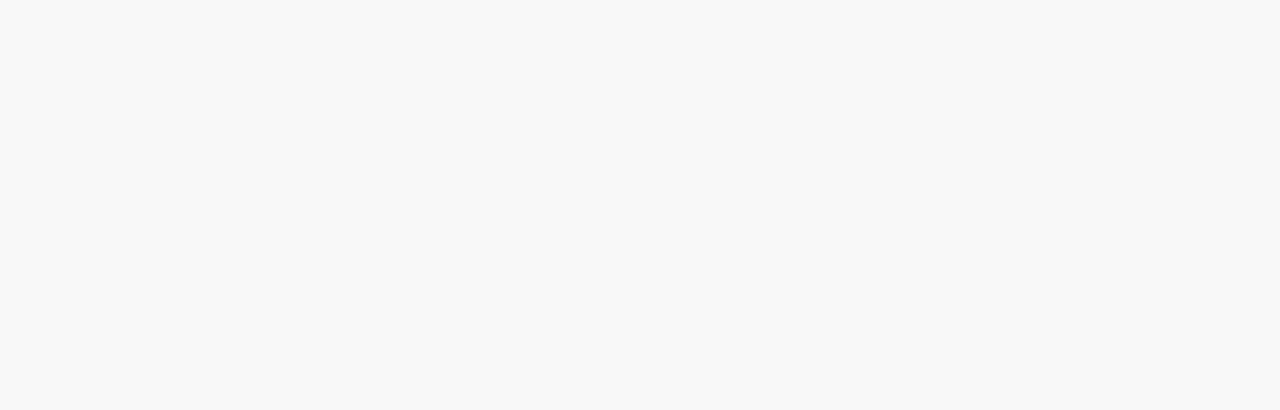
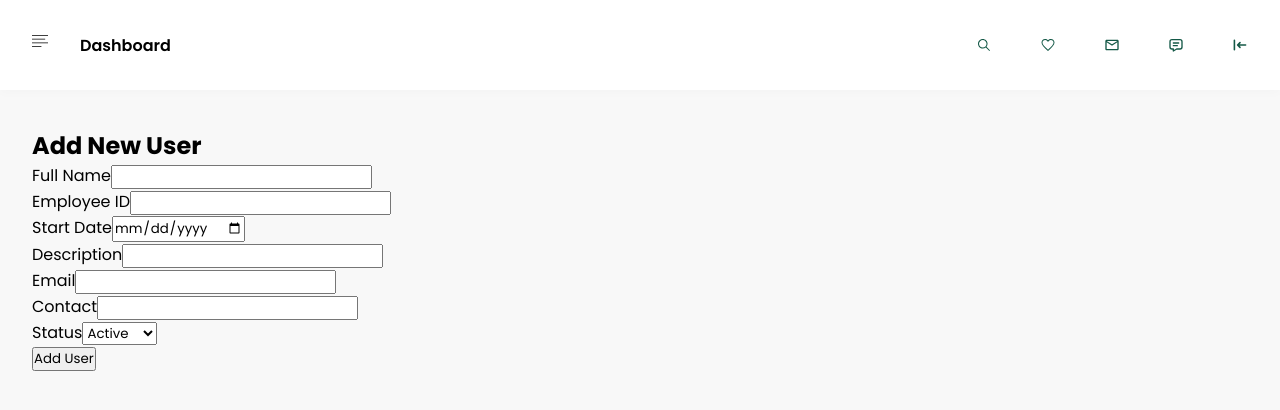
Before and after one commit to LuLuMS0206/Dashboard-Miranda, a React (Vite) app: page /newUsers in a window 1280 px wide. Shown: the top 410 px of the page. Built offline with nearby package versions, Linux system fonts and the light colour scheme.

Commit message:
add new user button

```diff
--- a/src/pages/userPage/userEditPage.jsx
+++ b/src/pages/userPage/userEditPage.jsx
@@ -1,5 +1,133 @@
-export const UserEditPage  = () => {
-    return(
-        <div></div>
-    )
-}
+import { NavbarComponent } from "./../../components/navbarComponent/navbarComponent";
+import { useEffect, useState } from "react";
+import { useDispatch, useSelector } from 'react-redux';
+import { useNavigate, useParams } from 'react-router-dom';
+import { editUser, selectUserById } from './../../assets/features/user/userSlice';
+
+export const UserEditPage = () => {
+    const { userId } = useParams();
+    const user = useSelector(state => selectUserById(state, userId));
+    const [formData, setFormData] = useState({
+        name: '',
+        id: '',
+        startDate: '',
+        description: '',
+        email: '',
+        contact: '',
+        status: 'ACTIVE',
+    });
+
+    const dispatch = useDispatch();
+    const navigate = useNavigate();
+
+    useEffect(() => {
+        if (user) {
+            setFormData(user);
+        }
+    }, [user]);
+
+    const handleChange = (e) => {
+        const { name, value } = e.target;
+        setFormData({
+            ...formData,
+            [name]: value,
+        });
+    };
+
+    const handleSubmit = (e) => {
+        e.preventDefault();
+        dispatch(editUser(formData));
+        navigate('/users'); // Navegar de nuevo a la página de usuarios
+    };
+
+    return (
+        <NavbarComponent>
+            <div>
+                <h2>Edit User</h2>
+                <form onSubmit={handleSubmit}>
+                    <div>
+                        <label htmlFor="name">Full Name</label>
+                        <input
+                            type="text"
+                            id="name"
+                            name="name"
+                            value={formData.name}
+                            onChange={handleChange}
+                            required
+                        />
+                    </div>
+                    <div>
+                        <label htmlFor="id">Employee ID</label>
+                        <input
+                            type="text"
+                            id="id"
+                            name="id"
+                            value={formData.id}
+                            onChange={handleChange}
+                            required
+                            readOnly // Hacer que el ID no sea editable
+                        />
+                    </div>
+                    <div>
+                        <label htmlFor="startDate">Start Date</label>
+                        <input
+                            type="date"
+                            id="startDate"
+                            name="startDate"
+                            value={formData.startDate}
+                            onChange={handleChange}
+                            required
+                        />
+                    </div>
+                    <div>
+                        <label htmlFor="description">Description</label>
+                        <input
+                            type="text"
+                            id="description"
+                            name="description"
+                            value={formData.description}
+                            onChange={handleChange}
+                            required
+                        />
+                    </div>
+                    <div>
+                        <label htmlFor="email">Email</label>
+                        <input
+                            type="email"
+                            id="email"
+                            name="email"
+                            value={formData.email}
+                            onChange={handleChange}
+                            required
+                        />
+                    </div>
+                    <div>
+                        <label htmlFor="contact">Contact</label>
+                        <input
+                            type="text"
+                            id="contact"
+                            name="contact"
+                            value={formData.contact}
+                            onChange={handleChange}
+                            required
+                        />
+                    </div>
+                    <div>
+                        <label htmlFor="status">Status</label>
+                        <select
+                            id="status"
+                            name="status"
+                            value={formData.status}
+                            onChange={handleChange}
+                            required
+                        >
+                            <option value="ACTIVE">Active</option>
+                            <option value="INACTIVE">Inactive</option>
+                        </select>
+                    </div>
+                    <button type="submit">Save Changes</button>
+                </form>
+            </div>
+        </NavbarComponent>
+    );
+};
--- a/src/pages/userPage/userNewPage.jsx
+++ b/src/pages/userPage/userNewPage.jsx
@@ -1,5 +1,124 @@
-export const UserNewPage  = () => {
-    return(
-        <div></div>
-    )
-}
+import { NavbarComponent } from "./../../components/navbarComponent/navbarComponent";
+import { useState } from "react";
+import { useDispatch } from 'react-redux';
+import { useNavigate } from 'react-router-dom';
+import { addUser } from './../../assets/features/user/userSlice';
+
+export const UserNewPage = () => {
+    const [formData, setFormData] = useState({
+        name: '',
+        id: '',
+        startDate: '',
+        description: '',
+        email: '',
+        contact: '',
+        status: 'ACTIVE',
+    });
+
+    const dispatch = useDispatch();
+    const navigate = useNavigate();
+
+    const handleChange = (e) => {
+        const { name, value } = e.target;
+        setFormData({
+            ...formData,
+            [name]: value,
+        });
+    };
+
+    const handleSubmit = (e) => {
+        e.preventDefault();
+        dispatch(addUser(formData));
+        navigate('/users');
+    };
+
+    return (
+        <NavbarComponent>
+            <div>
+                <h2>Add New User</h2>
+                <form onSubmit={handleSubmit}>
+                    <div>
+                        <label htmlFor="name">Full Name</label>
+                        <input
+                            type="text"
+                            id="name"
+                            name="name"
+                            value={formData.name}
+                            onChange={handleChange}
+                            required
+                        />
+                    </div>
+                    <div>
+                        <label htmlFor="id">Employee ID</label>
+                        <input
+                            type="text"
+                            id="id"
+                            name="id"
+                            value={formData.id}
+                            onChange={handleChange}
+                            required
+                        />
+                    </div>
+                    <div>
+                        <label htmlFor="startDate">Start Date</label>
+                        <input
+                            type="date"
+                            id="startDate"
+                            name="startDate"
+                            value={formData.startDate}
+                            onChange={handleChange}
+                            required
+                        />
+                    </div>
+                    <div>
+                        <label htmlFor="description">Description</label>
+                        <input
+                            type="text"
+                            id="description"
+                            name="description"
+                            value={formData.description}
+                            onChange={handleChange}
+                            required
+                        />
+                    </div>
+                    <div>
+                        <label htmlFor="email">Email</label>
+                        <input
+                            type="email"
+                            id="email"
+                            name="email"
+                            value={formData.email}
+                            onChange={handleChange}
+                            required
+                        />
+                    </div>
+                    <div>
+                        <label htmlFor="contact">Contact</label>
+                        <input
+                            type="text"
+                            id="contact"
+                            name="contact"
+                            value={formData.contact}
+                            onChange={handleChange}
+                            required
+                        />
+                    </div>
+                    <div>
+                        <label htmlFor="status">Status</label>
+                        <select
+                            id="status"
+                            name="status"
+                            value={formData.status}
+                            onChange={handleChange}
+                            required
+                        >
+                            <option value="ACTIVE">Active</option>
+                            <option value="INACTIVE">Inactive</option>
+                        </select>
+                    </div>
+                    <button type="submit">Add User</button>
+                </form>
+            </div>
+        </NavbarComponent>
+    );
+};
--- a/src/pages/userPage/userPage.jsx
+++ b/src/pages/userPage/userPage.jsx
@@ -115,7 +115,7 @@ export const UserPage = () => {
                             <ItemList onClick={handleClickActive}>Active Employees</ItemList>
                             <ItemList onClick={handleClickInactive}>Inactive Employees</ItemList>
                         </List>
-                        <ButtonStyles styled='new'>+ New User</ButtonStyles>
+                        <ButtonStyles styled='new' onClick={() => navigate('/newUsers')}>+ New User</ButtonStyles>
                         <SelectStyled onChange={handleSortChange}>
                             <option value='startDate'>Start date</option>
                             <option value='name'>Full name</option>
```
